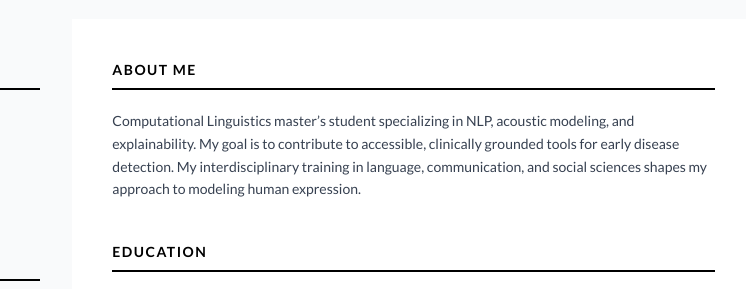
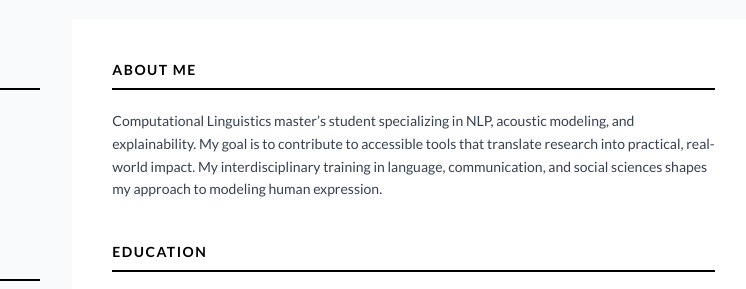
Before and after one commit to gloriagalasso/resume, a website: page index.html in a window 1280 px wide. Shown: the part 181-470 px from the top of the page, 397-1143 px from the left. Drawn offline with nearby package versions, Linux system fonts and the light colour scheme.

Commit message:
Changed about me

```diff
--- a/index.html
+++ b/index.html
@@ -235,8 +235,7 @@
                     <h2 class="section-title">ABOUT ME</h2>
                     <p class="text-sm text-gray-700 leading-relaxed">
                         Computational Linguistics master’s student specializing in NLP, acoustic modeling, and
-                        explainability. My goal is to contribute to accessible, clinically grounded tools for early
-                        disease detection. My interdisciplinary training in language, communication, and social sciences
+                        explainability. My goal is to contribute to accessible tools that translate research into practical, real-world impact. My interdisciplinary training in language, communication, and social sciences
                         shapes my approach to modeling human expression.
                     </p>
                 </div>
```
